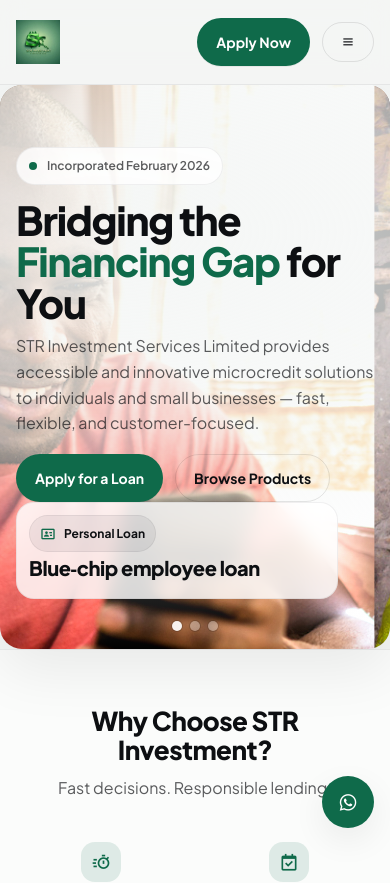
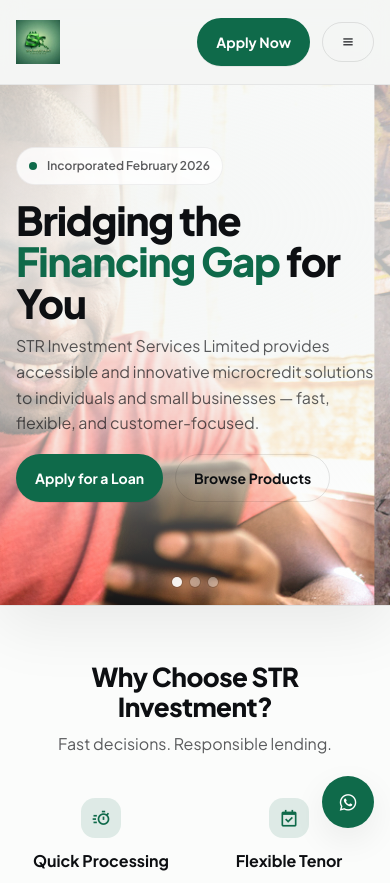
Before and after one commit to teelake/str-investment, a PHP site: page / in a window 390 px wide. Shown: the top 883 px of the page. Run offline with PHP 8.4, Linux system fonts and the light colour scheme; some libraries are stand-ins or nearby versions.

Commit message:
new images

```diff
--- a/assets/styles.css
+++ b/assets/styles.css
@@ -180,7 +180,7 @@ i.bx, i.fa, i.fa-solid, i.fa-regular, i.fa-brands{
 .hero--slider{
   position: relative;
   overflow: hidden;
-  border-radius: var(--radius2);
+  border-radius: 0;
   box-shadow: var(--shadow);
   background: rgba(255,255,255,.4);
 }
@@ -415,7 +415,6 @@ i.bx, i.fa, i.fa-solid, i.fa-regular, i.fa-brands{
 }
 
 @media (max-width: 760px){
-  .hero--slider{border-radius: 22px}
   .hero-content{padding: 28px 0}
   .hero--slider{min-height: 520px}
   .hero--slider .hero-slider,
--- a/index.php
+++ b/index.php
@@ -134,14 +134,14 @@
             <a class="btn ghost" href="loans">Browse Products</a>
           </div>
 
-          <div class="hero-slide-text" aria-label="Featured product">
+          <!--<div class="hero-slide-text" aria-label="Featured product">
             <div class="hero-slide-badge">
               <i class="bx bx-id-card" aria-hidden="true"></i>
               <span data-hero-label>Personal Loan</span>
             </div>
             <div class="hero-slide-title" data-hero-title>Blue‑chip employee loan</div>
           </div>
-        </div>
+        </div>-->
       </section>
 
       <section class="section why">
```
